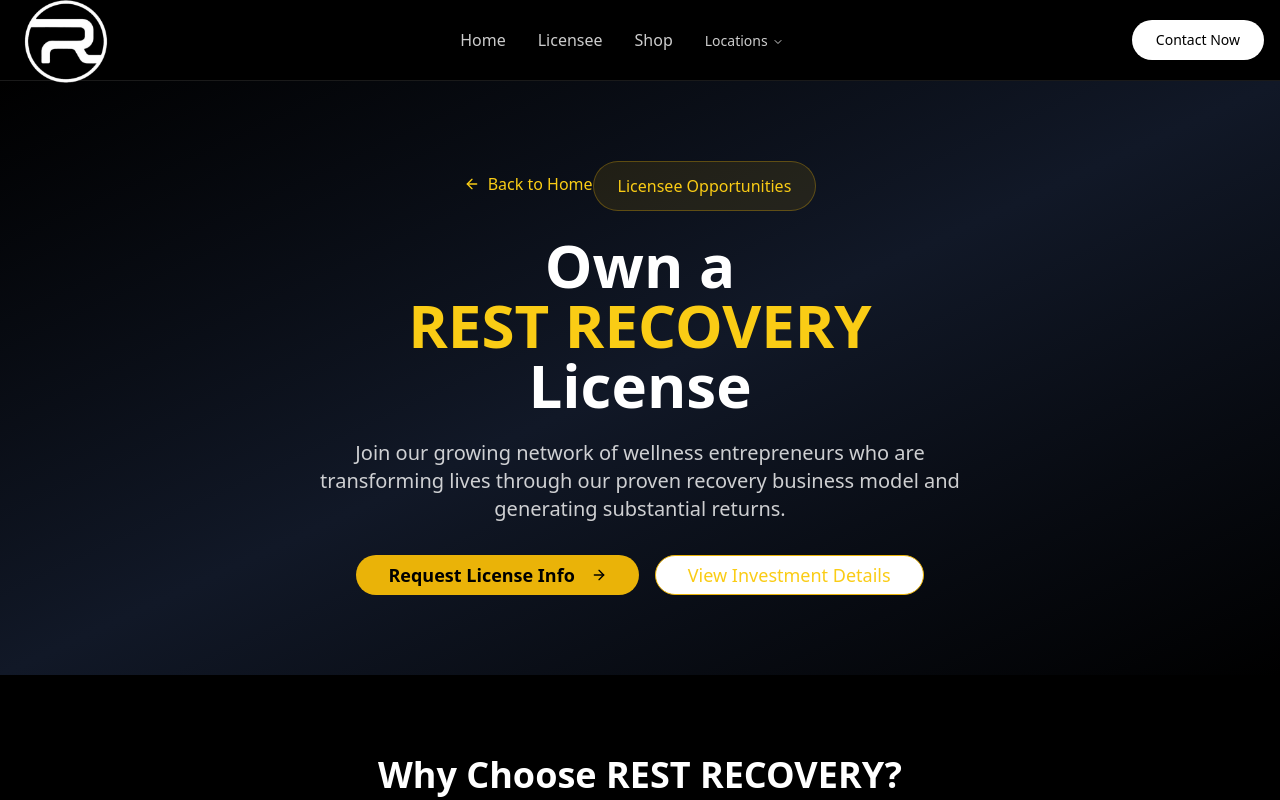
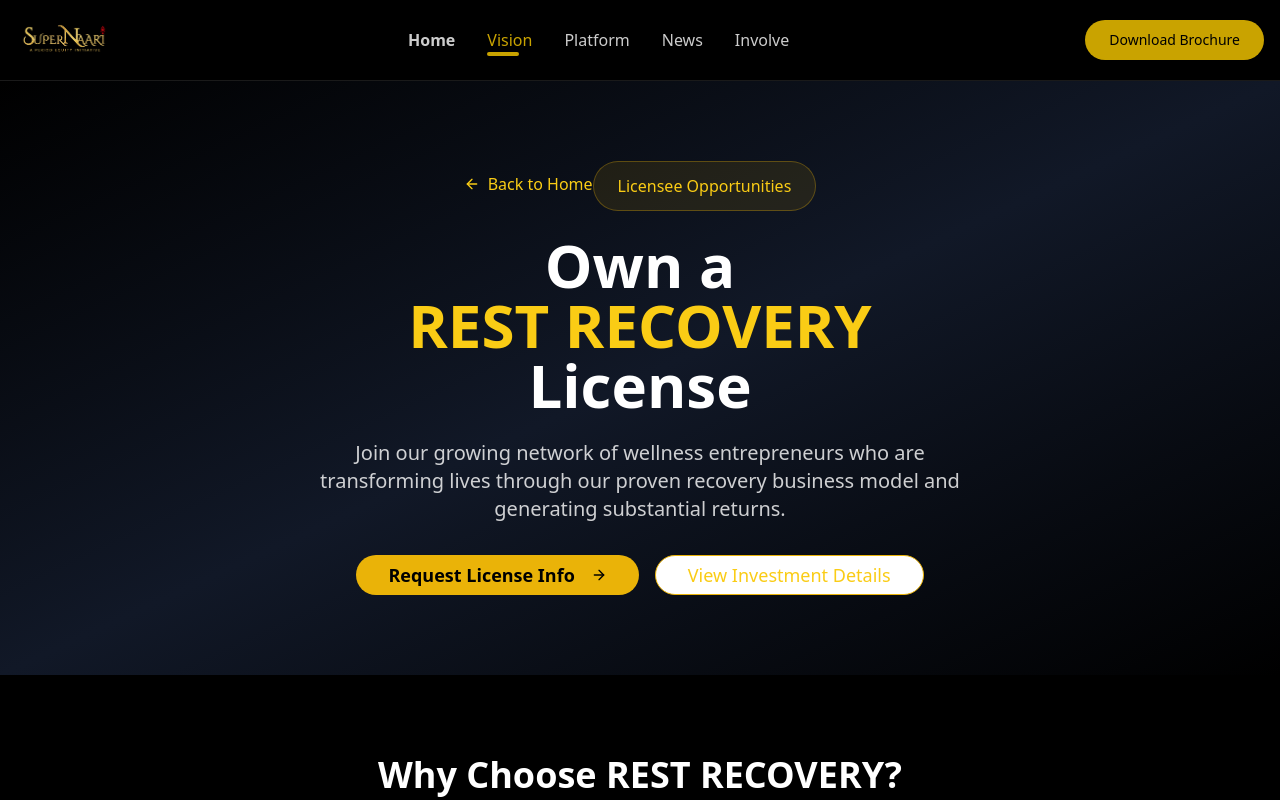
Before and after one commit to RileyTang220/Saroni-Roy-Foundation, a React (Vite) app: page /licensee in a window 1280 px wide. Shown: the top 800 px of the page. Built offline with nearby package versions, Linux system fonts and the light colour scheme.

Commit message:
feat(nav): replace Locations with Vision/Platform/News/Involve, add static 'Download Brochure' CTA, gold active state

```diff
--- a/src/components/Navbar.tsx
+++ b/src/components/Navbar.tsx
@@ -2,7 +2,7 @@
 import { useState } from 'react';
 import { Button } from "@/components/ui/button";
 import { Menu, X, ChevronDown } from "lucide-react";
-import { Link } from "react-router-dom";
+import { NavLink, Link } from "react-router-dom";
 import {
   NavigationMenu,
   NavigationMenuContent,
@@ -11,109 +11,109 @@ import {
   NavigationMenuTrigger,
 } from "@/components/ui/navigation-menu";
 
-// Locations data - organized by state
-const webLocations = [
-  // Arizona
-  {
-    city: "Buckeye",
-    state: "AZ",
-    website: "https://www.RestRecoveryBuckeye.com"
-  }, {
-    city: "Chandler",
-    state: "AZ",
-    website: "https://www.RestRecoveryChandler.com"
-  }, {
-    city: "Gilbert",
-    state: "AZ",
-    website: "https://www.RestRecoveryGilbert.com"
-  }, {
-    city: "North Phoenix",
-    state: "AZ",
-    website: "https://www.RestRecoveryNorthPhoenix.com"
-  },
-  // California
-  {
-    city: "Oceanside",
-    state: "CA",
-    website: "https://www.RestRecoverySandiego.com"
-  }, {
-    city: "Roseville",
-    state: "CA",
-    website: "https://www.RestRecoveryRoseville.com"
-  },
-  // Colorado
-  {
-    city: "Denver",
-    state: "CO",
-    website: "https://www.RestRecoveryDenver.com"
-  }, {
-    city: "Superior",
-    state: "CO",
-    website: "https://www.restrecoverysuperior.com"
-  },
-  // Florida
-  {
-    city: "Fort Walton",
-    state: "FL",
-    website: "https://www.RestRecoveryFortWalton.com"
-  },
-  // Idaho
-  {
-    city: "Meridian",
-    state: "ID",
-    website: "https://www.RestRecoveryMeridian.com"
-  },
-  // Massachusetts
-  {
-    city: "Groton",
-    state: "MA",
-    website: "https://www.RestRecoveryGroton.com"
-  },
-  // Mississippi
-  {
-    city: "Gluckstadt",
-    state: "MS",
-    website: "https://www.RestRecoveryGluckstadt.com"
-  }, {
-    city: "Jackson",
-    state: "MS",
-    website: "https://www.RestRecoveryJackson.com"
-  },
-  // New Jersey
-  {
-    city: "Wayne",
-    state: "NJ",
-    website: "https://www.restrecovrywayne.com"
-  },
-  // Oregon
-  {
-    city: "Portland",
-    state: "OR",
-    website: "https://www.RestRecoveryPortland.com"
-  },
-  // Texas
-  {
-    city: "San Antonio",
-    state: "TX",
-    website: "https://www.RestRecoverySanAntonio.com"
-  },
-  // Utah
-  {
-    city: "Bountiful",
-    state: "UT",
-    website: "https://www.RestRecoveryBountiful.com"
-  }, {
-    city: "Ephraim",
-    state: "UT",
-    website: "https://www.RestRecoveryEphraim.com"
-  },
-  // Virginia
-  {
-    city: "Ashburn",
-    state: "VA",
-    website: "https://www.restrecoveryvirginia.com"
-  }
-];
+// // Locations data - organized by state
+// const webLocations = [
+//   // Arizona
+//   {
+//     city: "Buckeye",
+//     state: "AZ",
+//     website: "https://www.RestRecoveryBuckeye.com"
+//   }, {
+//     city: "Chandler",
+//     state: "AZ",
+//     website: "https://www.RestRecoveryChandler.com"
+//   }, {
+//     city: "Gilbert",
+//     state: "AZ",
+//     website: "https://www.RestRecoveryGilbert.com"
+//   }, {
+//     city: "North Phoenix",
+//     state: "AZ",
+//     website: "https://www.RestRecoveryNorthPhoenix.com"
+//   },
+//   // California
+//   {
+//     city: "Oceanside",
+//     state: "CA",
+//     website: "https://www.RestRecoverySandiego.com"
+//   }, {
+//     city: "Roseville",
+//     state: "CA",
+//     website: "https://www.RestRecoveryRoseville.com"
+//   },
+//   // Colorado
+//   {
+//     city: "Denver",
+//     state: "CO",
+//     website: "https://www.RestRecoveryDenver.com"
+//   }, {
+//     city: "Superior",
+//     state: "CO",
+//     website: "https://www.restrecoverysuperior.com"
+//   },
+//   // Florida
+//   {
+//     city: "Fort Walton",
+//     state: "FL",
+//     website: "https://www.RestRecoveryFortWalton.com"
+//   },
+//   // Idaho
+//   {
+//     city: "Meridian",
+//     state: "ID",
+//     website: "https://www.RestRecoveryMeridian.com"
+//   },
+//   // Massachusetts
+//   {
+//     city: "Groton",
+//     state: "MA",
+//     website: "https://www.RestRecoveryGroton.com"
+//   },
+//   // Mississippi
+//   {
+//     city: "Gluckstadt",
+//     state: "MS",
+//     website: "https://www.RestRecoveryGluckstadt.com"
+//   }, {
+//     city: "Jackson",
+//     state: "MS",
+//     website: "https://www.RestRecoveryJackson.com"
+//   },
+//   // New Jersey
+//   {
+//     city: "Wayne",
+//     state: "NJ",
+//     website: "https://www.restrecovrywayne.com"
+//   },
+//   // Oregon
+//   {
+//     city: "Portland",
+//     state: "OR",
+//     website: "https://www.RestRecoveryPortland.com"
+//   },
+//   // Texas
+//   {
+//     city: "San Antonio",
+//     state: "TX",
+//     website: "https://www.RestRecoverySanAntonio.com"
+//   },
+//   // Utah
+//   {
+//     city: "Bountiful",
+//     state: "UT",
+//     website: "https://www.RestRecoveryBountiful.com"
+//   }, {
+//     city: "Ephraim",
+//     state: "UT",
+//     website: "https://www.RestRecoveryEphraim.com"
+//   },
+//   // Virginia
+//   {
+//     city: "Ashburn",
+//     state: "VA",
+//     website: "https://www.restrecoveryvirginia.com"
+//   }
+// ];
 
 const Navbar = () => {
   const [isMenuOpen, setIsMenuOpen] = useState(false);
@@ -144,8 +144,8 @@ const Navbar = () => {
           {/* Updated logo - clickable to go home */}
           <Link to="/">
             <img
-              src="/lovable-uploads/29984e37-3036-4b0d-82a2-e6e2bacb1954.png"
-              alt="Sauna Logo"
+              src="/lovable-uploads/Black-Gold.png"
+              alt="SuperNaari Logo"
               className="h-24 w-24 object-contain hover:opacity-80 transition-opacity cursor-pointer"
             />
           </Link>
@@ -153,63 +153,80 @@ const Navbar = () => {
 
         {/* Desktop Navigation */}
         <nav className="hidden md:flex items-center space-x-8">
-          <Link to="/" className="font-medium text-white/80 hover:text-white transition-colors">
+          <NavLink
+            to="/"
+            end
+            className={({ isActive }) =>
+              `font-semibold transition-colors relative
+            ${isActive
+                ? 'text-[#c9a300] after:content-[""] after:absolute after:left-0 after:-bottom-1 after:h-1 after:w-8 after:bg-[#c9a300] after:rounded'
+                : 'text-white/80 hover:text-white'}`
+            }
+          >
             Home
-          </Link>
-          <Link to="/licensee" className="font-medium text-white/80 hover:text-white transition-colors">
-            Licensee
-          </Link>
-          <Link to="/shop" className="font-medium text-white/80 hover:text-white transition-colors">
-            Shop
-          </Link>
+          </NavLink>
 
-          {/* Locations Dropdown */}
-          <NavigationMenu>
-            <NavigationMenuList>
-              <NavigationMenuItem>
-                <NavigationMenuTrigger className="bg-transparent text-white/80 hover:text-white font-medium h-auto p-0 data-[state=open]:bg-transparent">
-                  Locations
-                </NavigationMenuTrigger>
-                <NavigationMenuContent>
-                  <div className="grid grid-cols-2 gap-1 p-4 w-96 bg-black/95 backdrop-blur-lg border border-white/10">
-                    {webLocations.map((location, idx) => (
-                      <a
-                        key={idx}
-                        href={location.website}
-                        target="_blank"
-                        rel="noopener noreferrer"
-                        className="block px-3 py-2 text-sm text-white/80 hover:text-white hover:bg-white/10 rounded transition-colors"
-                      >
-                        {location.city}, {location.state}
-                      </a>
-                    ))}
-                    <div className="block px-3 py-2 text-sm text-white/60 rounded">
-                      Louisiana - Coming 2026
-                    </div>
-                    <div className="block px-3 py-2 text-sm text-white/60 rounded">
-                      New York - Coming 2026
-                    </div>
-                    <div className="block px-3 py-2 text-sm text-white/60 rounded">
-                      South Carolina - Coming 2026
-                    </div>
-                    <div className="block px-3 py-2 text-sm text-white/60 rounded">
-                      Chicago, IL - Coming 2026
-                    </div>
-                  </div>
-                </NavigationMenuContent>
-              </NavigationMenuItem>
-            </NavigationMenuList>
-          </NavigationMenu>
+          <NavLink
+          to="/licensee"
+          end
+            className={({ isActive }) =>
+              `font-medium transition-colors relative
+            ${isActive
+                ? 'text-[#c9a300] after:content-[""] after:absolute after:left-0 after:-bottom-1 after:h-1 after:w-8 after:bg-[#c9a300] after:rounded'
+                : 'text-white/80 hover:text-white'}`
+            }
+          >
+            Vision
+          </NavLink>
 
+          <NavLink
+            to="/shop"
+            end
+            className={({ isActive }) =>
+              `font-medium transition-colors relative
+            ${isActive
+                ? 'text-[#c9a300] after:content-[""] after:absolute after:left-0 after:-bottom-1 after:h-1 after:w-8 after:bg-[#c9a300] after:rounded'
+                : 'text-white/80 hover:text-white'}`
+            }
+          >
+            Platform
+          </NavLink>
+
+          <NavLink
+            to="/news"
+            end
+            className={({ isActive }) =>
+              `font-medium transition-colors relative
+            ${isActive
+                ? 'text-[#c9a300] after:content-[""] after:absolute after:left-0 after:-bottom-1 after:h-1 after:w-8 after:bg-[#c9a300] after:rounded'
+                : 'text-white/80 hover:text-white'}`
+            }
+          >
+            News
+          </NavLink>
+
+          <NavLink
+            to="/involve"
+            end
+            className={({ isActive }) =>
+              `font-medium transition-colors relative
+            ${isActive
+                ? 'text-[#c9a300] after:content-[""] after:absolute after:left-0 after:-bottom-1 after:h-1 after:w-8 after:bg-[#c9a300] after:rounded'
+                : 'text-white/80 hover:text-white'}`
+            }
+          >
+            Involve
+          </NavLink>
         </nav>
 
         {/* Desktop Button */}
         <div className="hidden md:block">
           <Button
-            className="bg-white text-black hover:bg-white/90 rounded-full px-6"
-            onClick={() => scrollToSection('contact')}
+            type="button"
+            onClick={() => {}}
+            className="bg-[#c9a300] text-black hover:bg-white/90 rounded-full px-6"
           >
-            Contact Now
+            Download Brochure
           </Button>
         </div>
 
@@ -246,7 +263,7 @@ const Navbar = () => {
               Shop
             </Link>
             {/* Mobile Locations */}
-            <div className="bg-white/5 rounded-lg px-4 py-3">
+            {/* <div className="bg-white/5 rounded-lg px-4 py-3">
               <p className="font-medium text-white/90 text-lg mb-2">Locations</p>
               <div className="grid grid-cols-1 gap-1 max-h-48 overflow-y-auto">
                 {webLocations.map((location, idx) => (
@@ -273,7 +290,7 @@ const Navbar = () => {
                   Chicago, IL - Coming 2026
                 </div>
               </div>
-            </div>
+            </div> */}
             <Button
               className="bg-white text-black hover:bg-white/90 rounded-full w-full mt-2 py-4 text-lg"
               onClick={() => scrollToSection('contact')}
```
Also changed, not shown: public/lovable-uploads/Black-Gold.png (added), 1 other file (tests, documents, lock files or other folders).
